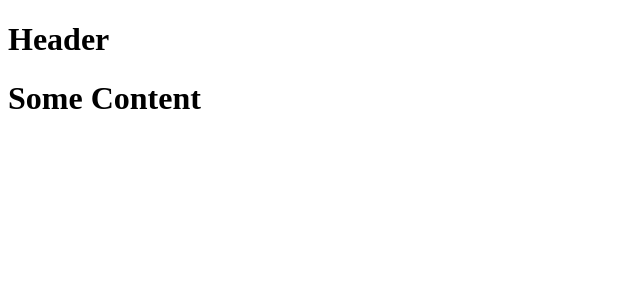
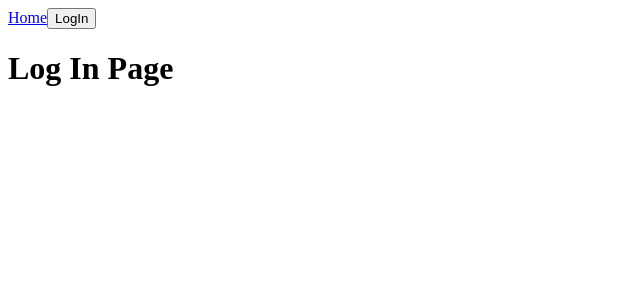
Before and after one commit to gitSrdzaan/WEB_PROJEKAT, a Vue app in the folder RACompany_FRONTEND/web-front/: page /login in a window 1280 px wide. Shown: the top 300 px of the page, without its empty margins (0-640 px from the left). Built offline with nearby package versions, Linux system fonts and the light colour scheme.

Commit message:
prve rute gotove

```diff
--- a/RACompany_FRONTEND/web-front/package.json
+++ b/RACompany_FRONTEND/web-front/package.json
@@ -9,7 +9,8 @@
   },
   "dependencies": {
     "core-js": "^3.6.5",
-    "vue": "^2.6.11"
+    "vue": "^2.6.11",
+    "vue-router": "^3.3.4"
   },
   "devDependencies": {
     "@vue/cli-plugin-babel": "~4.4.0",
--- a/RACompany_FRONTEND/web-front/src/App.vue
+++ b/RACompany_FRONTEND/web-front/src/App.vue
@@ -1,19 +1,14 @@
 <template>
   <div id="app">
-    <HomePage/>
+    <div id="nav">
+      <router-link to="/">Home</router-link>
+      <router-link to="/login" tag="button">LogIn</router-link>
+    </div>
+    <router-view/>
   </div>
 </template>
 
-<script>
-import HomePage from './Pages/HomePage'
 
-export default {
-  name: 'App',
-  components: {
-    HomePage
-  }
-}
-</script>
 
 <style>
 
--- a/RACompany_FRONTEND/web-front/src/Pages/HomePage.vue
+++ b/RACompany_FRONTEND/web-front/src/Pages/HomePage.vue
@@ -1,20 +1,20 @@
 <template>
   <div>
-      <HomeHeaderComponent/>
-      <HomeContentComponent/>
+      <app-header></app-header>
+      <app-content></app-content>
   </div>
 </template>
 
 <script>
 
-import HomeHeaderComponent from '../components/HomeHeaderComponent'
+import HomeHeaderComponent from '../components/HomeHeaderComponent';
 import HomeContentComponent from '../components/HomeContentComponent'
 
 export default {
   name: 'HomePage',
   components: {
-      HomeHeaderComponent,
-      HomeContentComponent
+      'app-header': HomeHeaderComponent,
+      'app-content': HomeContentComponent,
   }
 }
 </script>
--- a/RACompany_FRONTEND/web-front/src/main.js
+++ b/RACompany_FRONTEND/web-front/src/main.js
@@ -1,8 +1,10 @@
-import Vue from 'vue'
-import App from './App.vue'
+import Vue from "vue";
+import App from "./App.vue";
+import router from "./routs/Routs";
 
-Vue.config.productionTip = false
+Vue.config.productionTip = false;
 
 new Vue({
-  render: h => h(App),
-}).$mount('#app')
+  router,
+  render: (h) => h(App),
+}).$mount("#app");
--- /dev/null
+++ b/RACompany_FRONTEND/web-front/src/routs/Routs.js
@@ -0,0 +1,27 @@
+import Vue from "vue";
+import VueRouter from "vue-router";
+import HomePage from "../Pages/HomePage";
+import LogInPage from "../Pages/LogInPage";
+
+Vue.use(VueRouter);
+
+const routes = [
+  {
+    path: "/",
+    name: "HomePage",
+    component: HomePage,
+  },
+  {
+    path: "/login",
+    name: "LogInPage",
+    component: LogInPage,
+  },
+];
+
+const router = new VueRouter({
+  mode: "history",
+  base: process.env.BASE_URL,
+  routes,
+});
+
+export default router;
```
Also changed, not shown: 1 other file (tests, documents, lock files or other folders).
